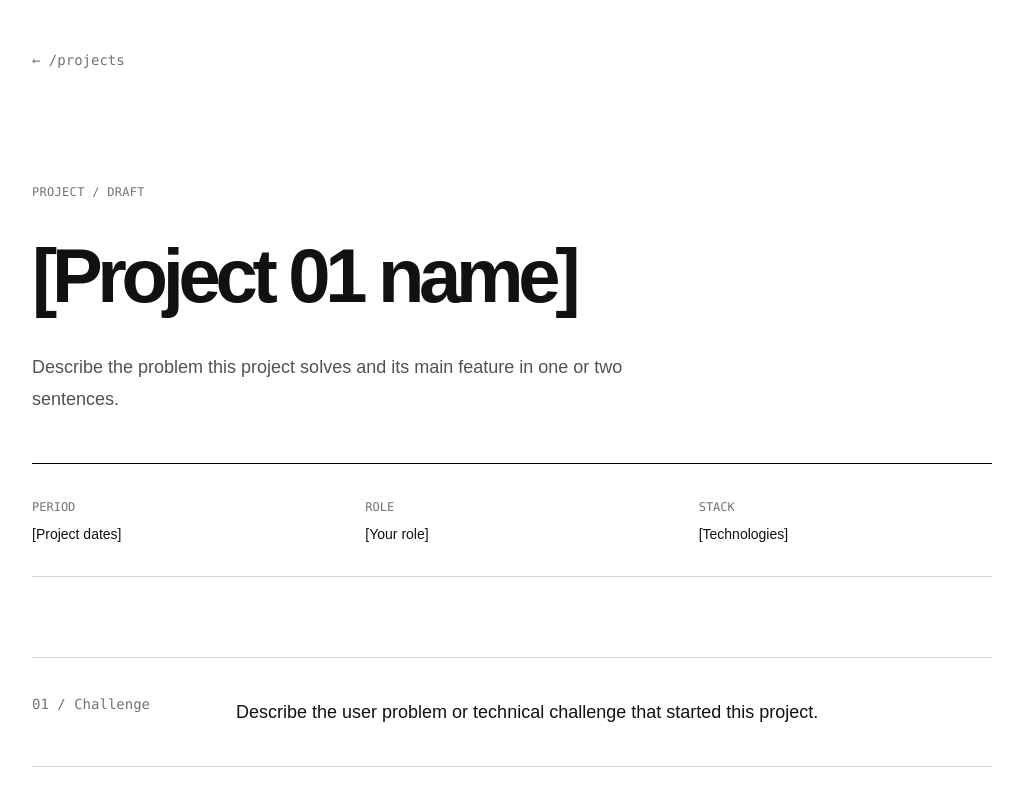
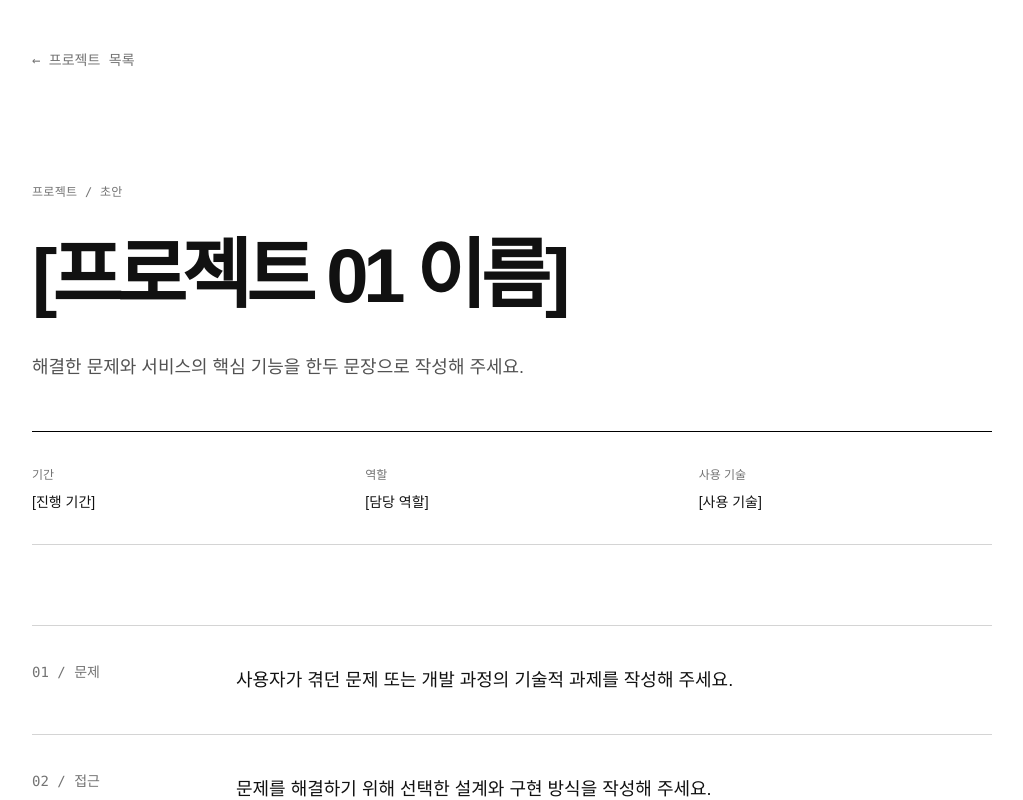
Before and after one commit to 2kminn/Portfolio, a Next.js app: page /projects/project-01 in a window 1280 px wide. Shown: the top 800 px of the page, without its empty margins (128-1151 px from the left). Built offline with nearby package versions, Linux system fonts and the light colour scheme.

Commit message:
Update Site source

```diff
--- a/app/layout.tsx
+++ b/app/layout.tsx
@@ -2,8 +2,8 @@ import type { Metadata } from "next";
 import "./globals.css";
 
 export const metadata: Metadata = {
-  title: "Gyeongmin Lee | Developer Portfolio",
-  description: "Gyeongmin Lee's developer portfolio, spanning frontend and backend work.",
+  title: "이경민 | 개발자 포트폴리오",
+  description: "프론트엔드와 백엔드 경험을 소개하는 이경민의 개발자 포트폴리오",
   icons: {
     icon: "/favicon.svg",
     shortcut: "/favicon.svg",
@@ -16,7 +16,7 @@ export default function RootLayout({
   children: React.ReactNode;
 }>) {
   return (
-    <html lang="en">
+    <html lang="ko">
       <body>{children}</body>
     </html>
   );
--- a/app/page.tsx
+++ b/app/page.tsx
@@ -21,9 +21,9 @@ export default function Home() {
       <header className="sticky top-0 z-50 border-b border-neutral-200 bg-white/95 backdrop-blur-sm">
         <div className="mx-auto flex w-[min(1200px,calc(100%-40px))] flex-col gap-4 py-5 md:w-[min(1200px,calc(100%-96px))] md:flex-row md:items-center md:justify-between md:gap-8">
           <Link href="/" className="whitespace-nowrap text-sm font-bold tracking-tight">
-            GYEONGMIN LEE <span className="font-normal text-neutral-500">/ PORTFOLIO</span>
+            2kminn <span className="font-normal text-neutral-500">/ PORTFOLIO</span>
           </Link>
-          <nav aria-label="Sections" className="flex gap-5 overflow-x-auto pb-1 font-mono text-[13px] font-medium whitespace-nowrap text-neutral-600 md:gap-8">
+          <nav aria-label="페이지 메뉴" className="flex gap-5 overflow-x-auto pb-1 font-mono text-[13px] font-medium whitespace-nowrap text-neutral-600 md:gap-8">
             {nav.map(([label, id]) => <a key={id} href={`#${id}`} className="hover:text-black">{label}</a>)}
           </nav>
         </div>
@@ -36,8 +36,8 @@ export default function Home() {
         <Skills />
         <section id="projects" className="section-layout" aria-labelledby="projects-title">
           <div>
-            <h2 id="projects-title" className="section-title">Projects</h2>
-            <p className="mb-7 text-sm leading-7 text-neutral-500">Project details are draft placeholders until the real work is added.</p>
+            <h2 id="projects-title" className="section-title">프로젝트</h2>
+            <p className="mb-7 text-sm leading-7 text-neutral-500">프로젝트 내용은 실제 작업 이력으로 교체할 수 있도록 초안으로 구성했습니다.</p>
             {projects.map((project) => <ProjectCard key={project.slug} project={project} />)}
           </div>
         </section>
@@ -47,7 +47,7 @@ export default function Home() {
 
       <footer className="bg-[#111] text-white">
         <div className="mx-auto flex w-[min(1200px,calc(100%-40px))] flex-col justify-between gap-3 py-8 font-mono text-xs md:w-[min(1200px,calc(100%-96px))] md:flex-row">
-          <span>© {new Date().getFullYear()} Gyeongmin Lee.</span><span className="text-neutral-500">PORTFOLIO / DRAFT</span>
+          <span>© {new Date().getFullYear()} 이경민.</span><span className="text-neutral-500">포트폴리오 초안</span>
         </div>
       </footer>
     </>
--- a/app/projects/[slug]/page.tsx
+++ b/app/projects/[slug]/page.tsx
@@ -9,34 +9,34 @@ export function generateStaticParams() { return projects.map(({ slug }) => ({ sl
 
 export async function generateMetadata({ params }: Props): Promise<Metadata> {
   const project = getProject((await params).slug);
-  return { title: project ? `${project.title} | Gyeongmin Lee` : "Project not found", description: project?.summary };
+  return { title: project ? `${project.title} | 이경민` : "프로젝트를 찾을 수 없습니다", description: project?.summary };
 }
 
 export default async function ProjectDetail({ params }: Props) {
   const project = getProject((await params).slug);
   if (!project) notFound();
 
-  const details = [["Challenge", project.challenge], ["Approach", project.solution], ["Outcome", project.result]] as const;
+  const details = [["문제", project.challenge], ["접근", project.solution], ["결과", project.result]] as const;
 
   return (
     <main className="mx-auto min-h-screen w-[min(960px,calc(100%-40px))] py-8 md:w-[min(960px,calc(100%-96px))] md:py-12">
-      <Link href="/#projects" className="font-mono text-sm text-neutral-500 hover:text-black">← /projects</Link>
+      <Link href="/#projects" className="font-mono text-sm text-neutral-500 hover:text-black">← 프로젝트 목록</Link>
       <header className="mt-20 border-b border-black pb-12 md:mt-28">
-        <p className="mb-7 font-mono text-xs tracking-wide text-neutral-500">PROJECT / DRAFT</p>
+        <p className="mb-7 font-mono text-xs tracking-wide text-neutral-500">프로젝트 / 초안</p>
         <h1 className="text-[clamp(40px,6vw,76px)] leading-tight font-bold tracking-[-.07em]">{project.title}</h1>
         <p className="mt-7 max-w-2xl text-lg leading-8 text-neutral-600 break-keep">{project.summary}</p>
       </header>
       <div className="grid gap-10 border-b border-neutral-300 py-8 text-sm sm:grid-cols-3">
-        <div><span className="font-mono text-xs text-neutral-500">PERIOD</span><p className="mt-2">{project.period}</p></div>
-        <div><span className="font-mono text-xs text-neutral-500">ROLE</span><p className="mt-2">{project.role}</p></div>
-        <div><span className="font-mono text-xs text-neutral-500">STACK</span><p className="mt-2">{project.technologies.join(" · ")}</p></div>
+        <div><span className="text-xs text-neutral-500">기간</span><p className="mt-2">{project.period}</p></div>
+        <div><span className="text-xs text-neutral-500">역할</span><p className="mt-2">{project.role}</p></div>
+        <div><span className="text-xs text-neutral-500">사용 기술</span><p className="mt-2">{project.technologies.join(" · ")}</p></div>
       </div>
       <div className="py-12 md:py-20">
         {details.map(([label, value], index) => <section key={label} className="grid gap-6 border-t border-neutral-300 py-9 sm:grid-cols-[180px_1fr]">
           <h2 className="font-mono text-sm text-neutral-500">0{index + 1} / {label}</h2><p className="max-w-2xl text-lg leading-9 break-keep">{value}</p>
         </section>)}
       </div>
-      <Link href="/#projects" className="inline-block border-b border-black pb-1 text-sm">All projects ↗</Link>
+      <Link href="/#projects" className="inline-block border-b border-black pb-1 text-sm">모든 프로젝트 보기 ↗</Link>
     </main>
   );
 }
--- a/components/Experience.tsx
+++ b/components/Experience.tsx
@@ -2,9 +2,9 @@ export default function Experience() {
   return (
     <section id="experience" className="section-layout" aria-labelledby="experience-title">
       <div>
-        <h2 id="experience-title" className="section-title">Experience</h2>
-        <div className="record"><div className="record-label">[Dates]</div><div><h3>[Company or organization]</h3><p>[Role / team] · Describe your responsibilities and results with specific examples.</p></div></div>
-        <div className="record"><div className="record-label">[Dates]</div><div><h3>[Internship, collaboration, or other experience]</h3><p>If you have no professional experience yet, use relevant team projects, open-source contributions, or community work.</p></div></div>
+        <h2 id="experience-title" className="section-title">경력</h2>
+        <div className="record"><div className="record-label">[근무 기간]</div><div><h3>[회사명 또는 활동명]</h3><p>[직무 / 팀] · 담당 업무와 성과를 구체적인 사실 중심으로 작성해 주세요.</p></div></div>
+        <div className="record"><div className="record-label">[활동 기간]</div><div><h3>[인턴십 · 협업 · 기타 경험]</h3><p>실무 경력이 없다면 팀 프로젝트, 오픈소스 기여, 동아리 활동 등 관련 경험으로 바꿔 주세요.</p></div></div>
       </div>
     </section>
   );
--- a/data/projects.ts
+++ b/data/projects.ts
@@ -10,29 +10,29 @@ export type Project = {
   result: string;
 };
 
-// Explicit draft content until real project details are provided.
+// 실제 프로젝트 정보를 받기 전까지 사용하는 초안 데이터입니다.
 export const projects: Project[] = [
   {
     slug: "project-01",
-    title: "[Project 01 name]",
-    period: "[Project dates]",
-    summary: "Describe the problem this project solves and its main feature in one or two sentences.",
-    role: "[Your role]",
-    technologies: ["[Technologies]"],
-    challenge: "Describe the user problem or technical challenge that started this project.",
-    solution: "Explain the design decisions and implementation you used to solve it.",
-    result: "Add measurable outcomes, user feedback, or what you learned.",
+    title: "[프로젝트 01 이름]",
+    period: "[진행 기간]",
+    summary: "해결한 문제와 서비스의 핵심 기능을 한두 문장으로 작성해 주세요.",
+    role: "[담당 역할]",
+    technologies: ["[사용 기술]"],
+    challenge: "사용자가 겪던 문제 또는 개발 과정의 기술적 과제를 작성해 주세요.",
+    solution: "문제를 해결하기 위해 선택한 설계와 구현 방식을 작성해 주세요.",
+    result: "성과와 배운 점을 실제 수치나 사례 중심으로 작성해 주세요.",
   },
   {
     slug: "project-02",
-    title: "[Project 02 name]",
-    period: "[Project dates]",
-    summary: "Summarize the project's purpose and the part you built.",
-    role: "[Your role]",
-    technologies: ["[Technologies]"],
-    challenge: "Explain the context and the problem you set out to solve.",
-    solution: "Describe the important technical choices you made.",
-    result: "Add launch results, improvements, or lessons learned.",
+    title: "[프로젝트 02 이름]",
+    period: "[진행 기간]",
+    summary: "프로젝트의 목적과 본인이 기여한 부분을 간단히 소개해 주세요.",
+    role: "[담당 역할]",
+    technologies: ["[사용 기술]"],
+    challenge: "프로젝트를 시작하게 된 배경과 해결하려던 문제를 작성해 주세요.",
+    solution: "구현 과정에서 중요했던 판단과 기술적 선택을 작성해 주세요.",
+    result: "배포 결과, 개선 효과 또는 학습한 내용을 작성해 주세요.",
   },
 ];
 
```
Also changed, not shown: components/About.tsx (+6 -4 lines), components/Certifications.tsx (+6 -6 lines), components/Skills.tsx (+4 -4 lines), components/Terminal.tsx (+5 -5 lines).
